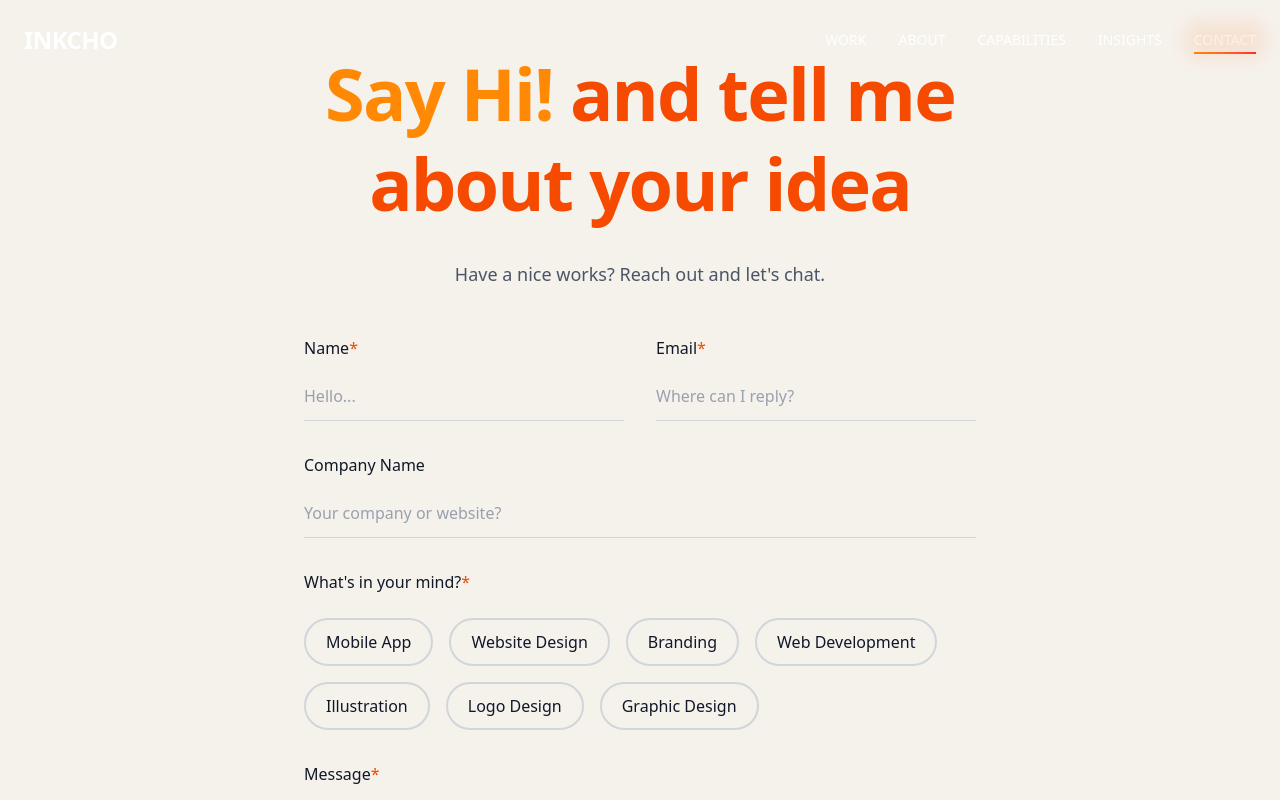
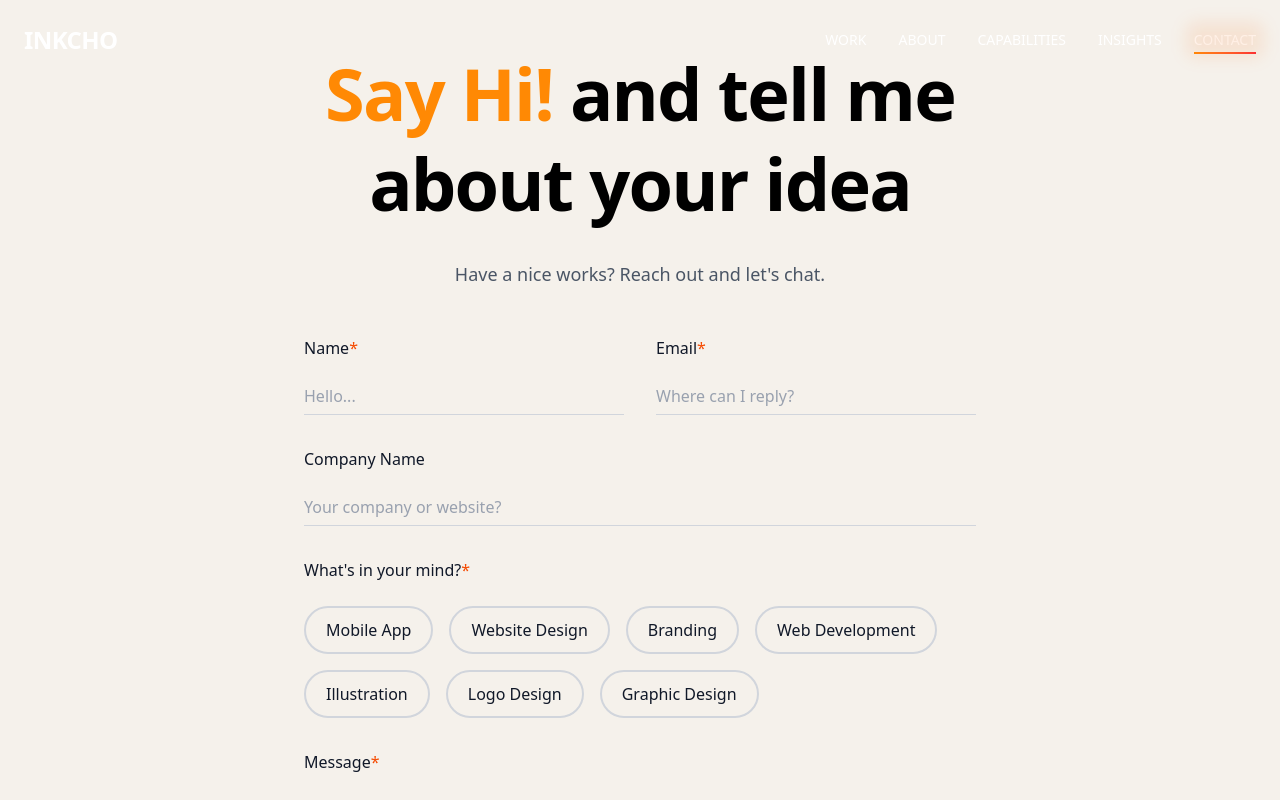
Before and after one commit to aryanrajput955/inkcho, a Next.js app: page /contact in a window 1280 px wide. Shown: the top 800 px of the page. Built offline with nearby package versions, Linux system fonts and the light colour scheme.

Commit message:
first commit

```diff
--- a/app/contact/page.js
+++ b/app/contact/page.js
@@ -245,9 +245,9 @@ export default function ContactPage() {
       <div className="max-w-2xl w-full text-center">
         <h1 className="heading text-4xl sm:text-5xl lg:text-7xl font-bold mb-8 leading-tight tracking-tight text-left sm:text-center">
           <span className="text-orange-400">Say Hi!</span>
-          <span className="text-orange-600"> and tell me</span>
+          <span className="text-black"> and tell me</span>
           <br />
-          <span className="text-orange-600">about your idea</span>
+          <span className="text-black">about your idea</span>
         </h1>
 
         <p className="subheading text-gray-600 text-base sm:text-lg mb-12 text-left sm:text-center">
@@ -266,7 +266,7 @@ export default function ContactPage() {
                 value={formData.name}
                 onChange={handleChange}
                 placeholder="Hello..."
-                className="form-input w-full bg-transparent border-b border-gray-300 px-0 py-3 text-gray-900 placeholder-gray-400 focus:outline-none focus:border-gray-600 transition-colors"
+                className="form-input w-full bg-transparent border-b border-gray-300 px-0 pt-3 pb-[6px] text-gray-900 placeholder-gray-400 focus:outline-none focus:border-gray-600 transition-colors"
               />
             </div>
 
@@ -280,7 +280,7 @@ export default function ContactPage() {
                 value={formData.email}
                 onChange={handleChange}
                 placeholder="Where can I reply?"
-                className="form-input w-full bg-transparent border-b border-gray-300 px-0 py-3 text-gray-900 placeholder-gray-400 focus:outline-none focus:border-gray-600 transition-colors"
+                className="form-input w-full bg-transparent border-b border-gray-300 px-0 pt-3 pb-[6px] text-gray-900 placeholder-gray-400 focus:outline-none focus:border-gray-600 transition-colors"
               />
             </div>
           </div>
@@ -295,7 +295,7 @@ export default function ContactPage() {
               value={formData.company}
               onChange={handleChange}
               placeholder="Your company or website?"
-              className="form-input w-full bg-transparent border-b border-gray-300 px-0 py-3 text-gray-900 placeholder-gray-400 focus:outline-none focus:border-gray-600 transition-colors"
+              className="form-input w-full bg-transparent border-b border-gray-300 px-0 pt-3 pb-[6px] text-gray-900 placeholder-gray-400 focus:outline-none focus:border-gray-600 transition-colors"
             />
           </div>
 
```
